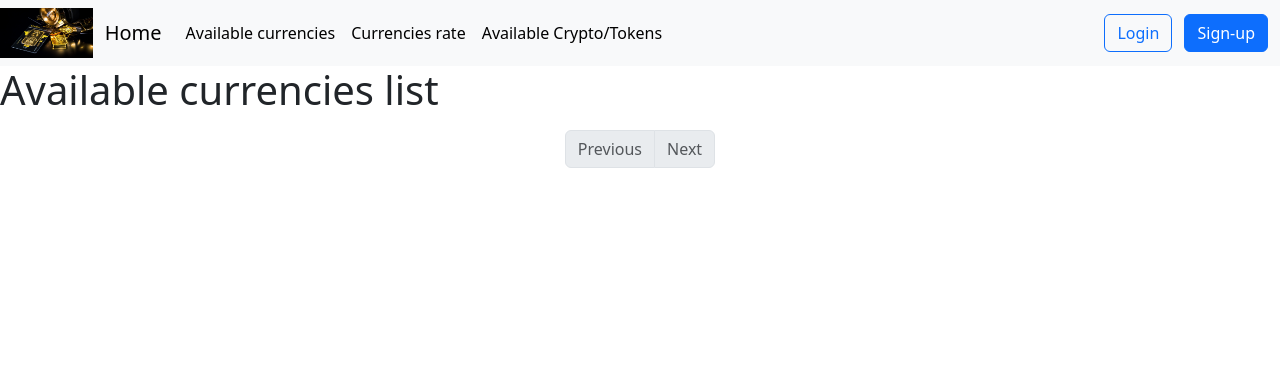
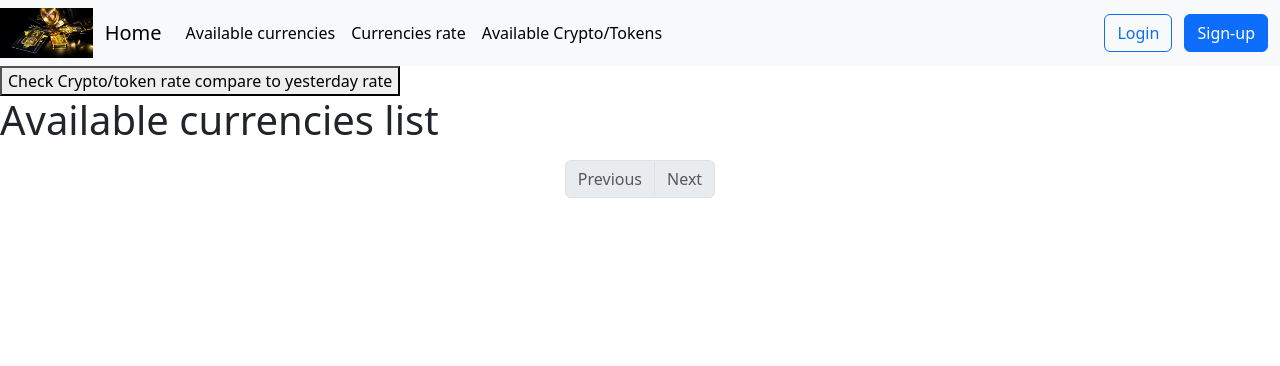
Before and after one commit to kTurek95/CurrencyExchange, a Django app: template AvailableCurrencies/templates/AvailableCurrencies/currencies_list.html in a window 1280 px wide. Shown: the top 366 px of the page. Run offline with Django 3.2, Linux system fonts and the light colour scheme; the template is opened without the code that fills it, so the values that code supplies are empty.

Commit message:
added stylesheet and additional-button to handle a compare_previous_day_rate function

```diff
--- a/AvailableCurrencies/templates/AvailableCurrencies/currencies_list.html
+++ b/AvailableCurrencies/templates/AvailableCurrencies/currencies_list.html
@@ -1,17 +1,27 @@
 {% extends 'main/about.html' %}
-
+{% block head %}
+{%  load static %}
+{{ block.super }}
+<link rel="stylesheet" href="{% static 'AvailableCurrencies/css/style.css' %}">
+{% endblock head %}
 {%  block content %}
-<h1>Available currencies list</h1>
+<div class="parent-container">
+    <button type="button" class="additional-button">
+        <a class="nav-link active" aria-current="page" href="{% url 'currencies:compare_rate' %}">
+            Check Crypto/token rate compare to yesterday rate
+        </a>
+    </button>
+    <h1>Available currencies list</h1>
     <ul>
-    {%for currency in currencies_list %}
-        {%if currency.country_code != 'Crypto' %}
-            <li>
-                <a href="{%  url 'currencies:details' currency.pk %}">{{ currency.code }}</a>
-            </li>
-        {%  endif %}
-    {%  endfor %}
-</ul>
-
+        {% for currency in currencies_list %}
+            {% if currency.country_code != 'Crypto' %}
+                <li>
+                    <a href="{% url 'currencies:details' currency.pk %}">{{ currency.code }}</a>
+                </li>
+            {% endif %}
+        {% endfor %}
+    </ul>
+</div>
 
 <nav aria-label="Page navigation">
     <ul class="pagination justify-content-center">
```
